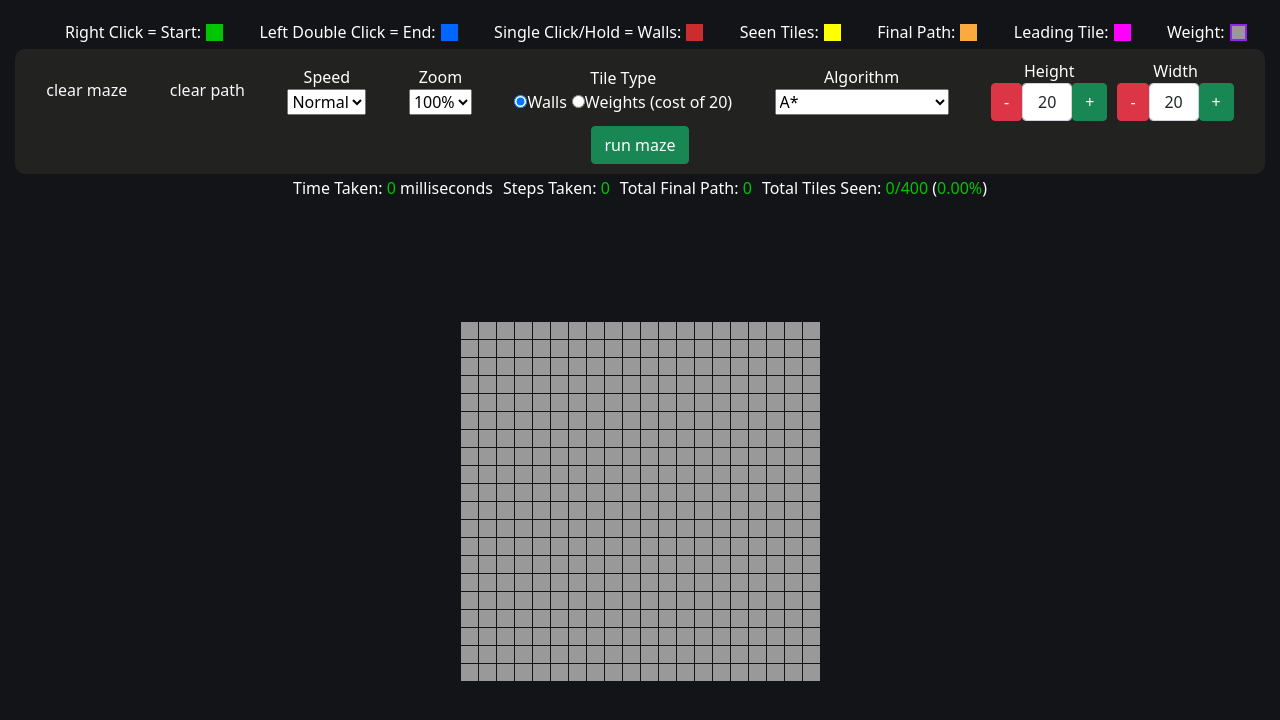
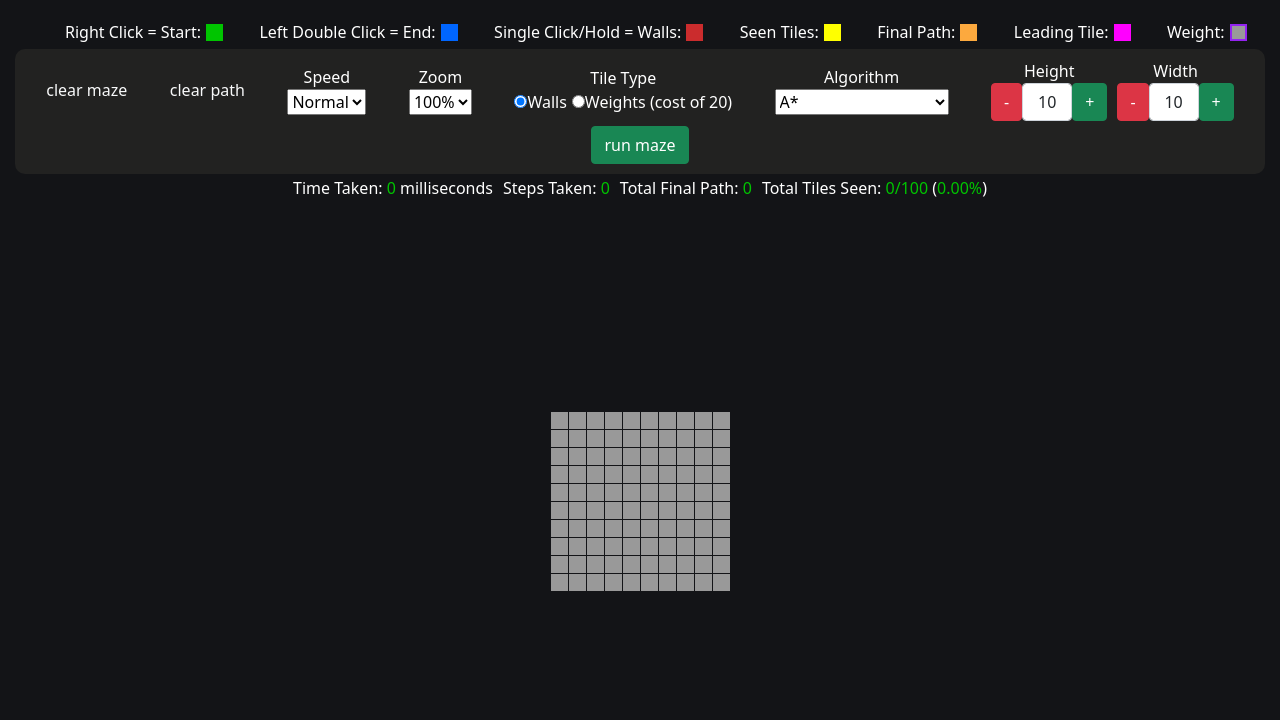
Before and after one commit to semanticsatiation/maze-runner, an Angular app: page / in a window 1280 px wide. Shown: the top 720 px of the page. Built offline with nearby package versions, Linux system fonts and the light colour scheme.

Commit message:
change default size and fix scroll bug

```diff
--- a/src/app/app.component.scss
+++ b/src/app/app.component.scss
@@ -37,6 +37,5 @@ ul {
   padding: 15px 15px 0 15px;
   color: white;
   background: #131417;
-  overflow: scroll;
   justify-content: space-between;
 }
--- a/src/app/maze/maze.component.ts
+++ b/src/app/maze/maze.component.ts
@@ -45,9 +45,9 @@ interface MiniNodeObj {
 })
 
 export class MazeComponent implements OnInit {
-  height:number = 20;
+  height:number = 10;
 
-  width:number = 20;
+  width:number = 10;
 
   algorithm:string = "A*";
 
```
